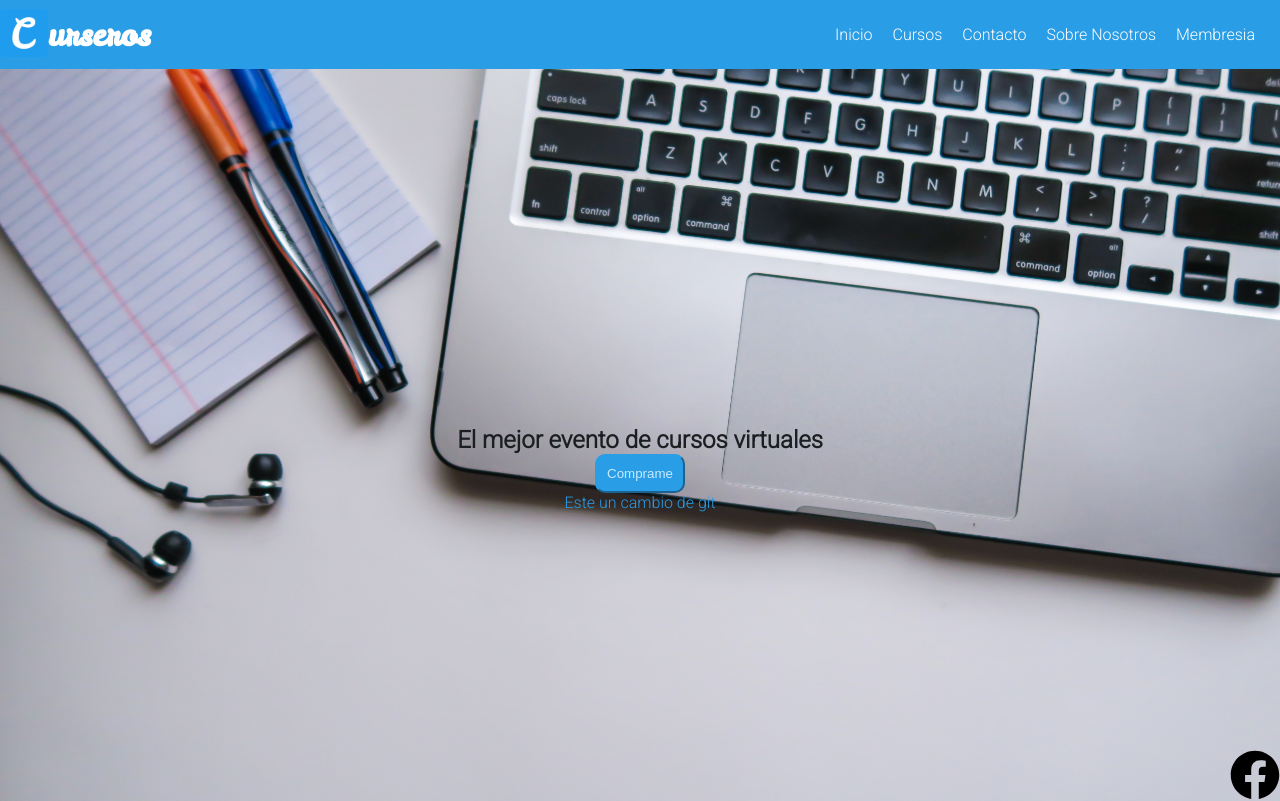
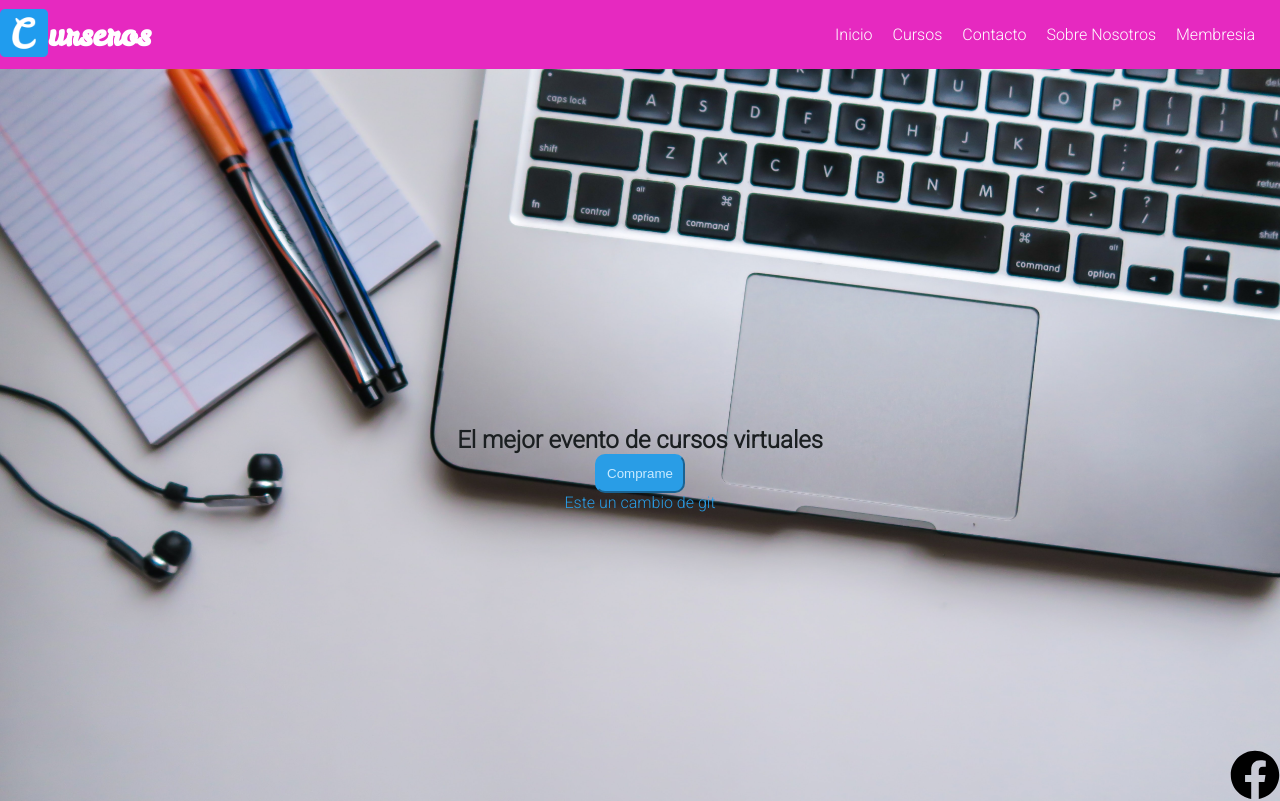
Before and after one commit to EimyCB/curseros_37115, a plain HTML site: page index.html in a window 1280 px wide. Shown: the top 801 px of the page. Drawn offline with Linux system fonts and the light colour scheme.

Commit message:
cambio de color del header

```diff
--- a/css/estilos.css
+++ b/css/estilos.css
@@ -19,7 +19,7 @@ body {
 
 header {
     display: flex;
-    background-color: #299DE6;
+    background-color: #e629c0;
     align-items: center;
     justify-content: flex-end;
     width: 100vw;
```
